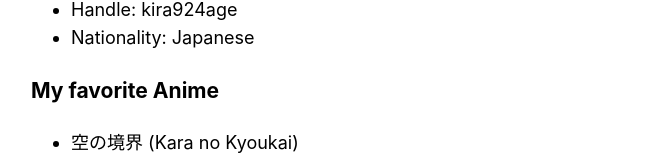
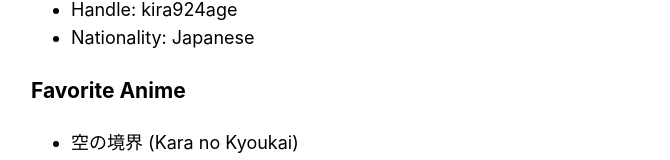
Before and after one commit to kira924age/kira924age.com, a Next.js app: page / in a window 1280 px wide. Shown: the part 448-608 px from the top of the page, without its empty margins (303-973 px from the left). Built offline with nearby package versions, Linux system fonts and the light colour scheme.

Commit message:
edit index.js

```diff
--- a/pages/index.js
+++ b/pages/index.js
@@ -22,7 +22,7 @@ export default function Home() {
         <li key="2">Nationality: Japanese</li>
       </ul>
 
-      <h3>My favorite Anime</h3>
+      <h3>Favorite Anime</h3>
       <ul>
         <li key="1">空の境界 (Kara no Kyoukai)</li>
         <li key="2">氷菓 (Hyouka)</li>
```
